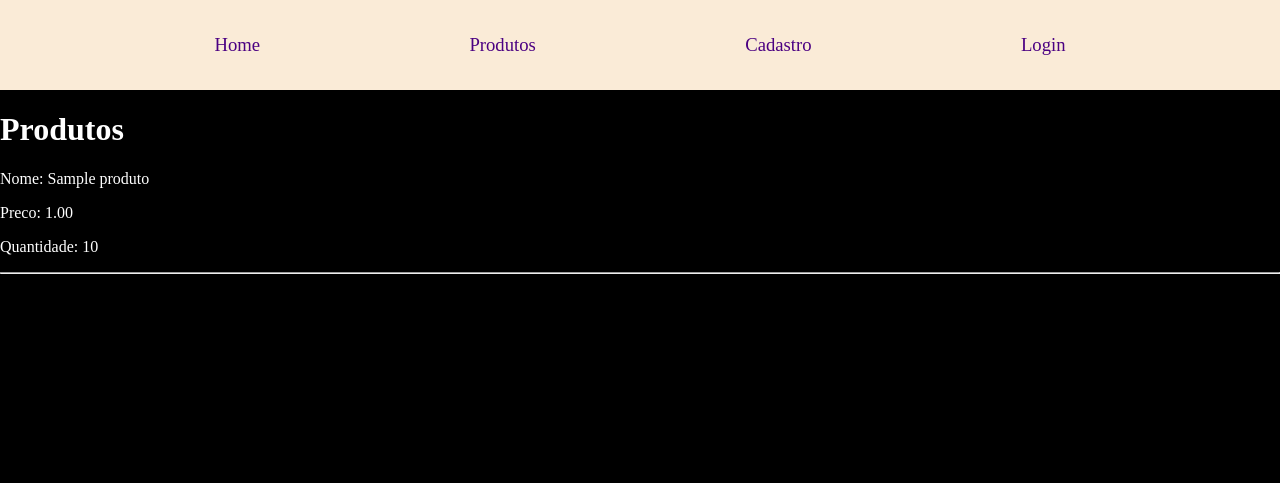
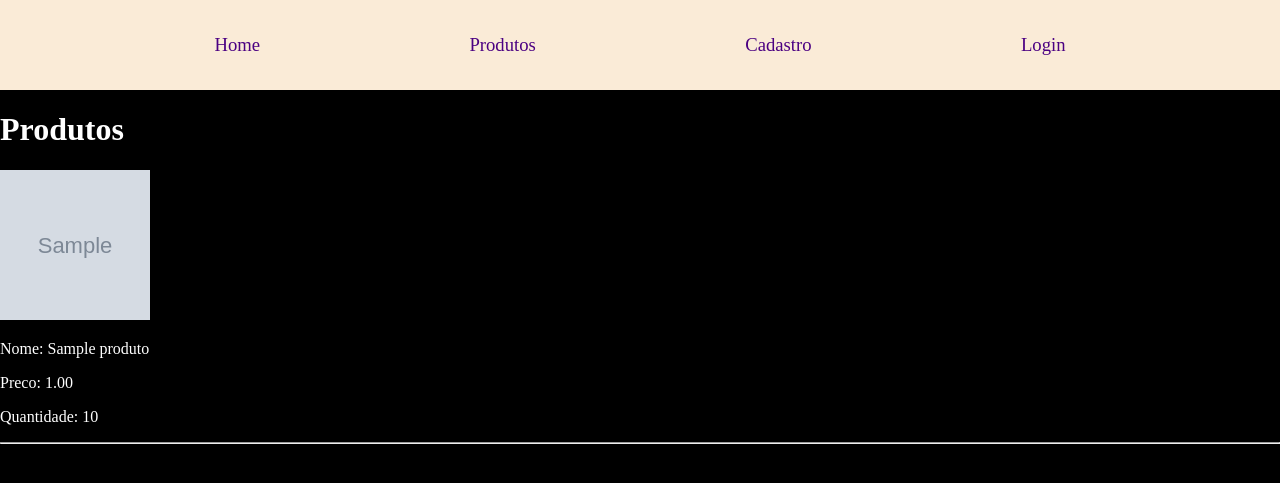
Before and after one commit to m-dantas/brecho-pega-e-leva, a Django app: page /produtos/ in a window 1280 px wide. Shown: the top 483 px of the page. Run offline with Django 3.2, Linux system fonts and the light colour scheme; tables that the repository leaves empty hold one stand-in row (values such as "Sample post"); grey boxes marked "Sample" are stand-in pictures.

Commit message:
retornando imagem do produto no html

```diff
--- a/website/templates/produtos.html
+++ b/website/templates/produtos.html
@@ -4,10 +4,12 @@
 {% block content %}
     <h1>Produtos</h1>
     {% for produto in produtos %}
-
+    <div>
+        <img src="../../{{produto.imagem.url}}"  width="150" height="150">
         <p>Nome: {{produto.nome}}</p>
         <p>Preco: {{produto.preco}}</p>
         <p>Quantidade: {{produto.quantidade}}</p>
+    </div>
         <hr>
     {% endfor %}
 {% endblock %}
```
